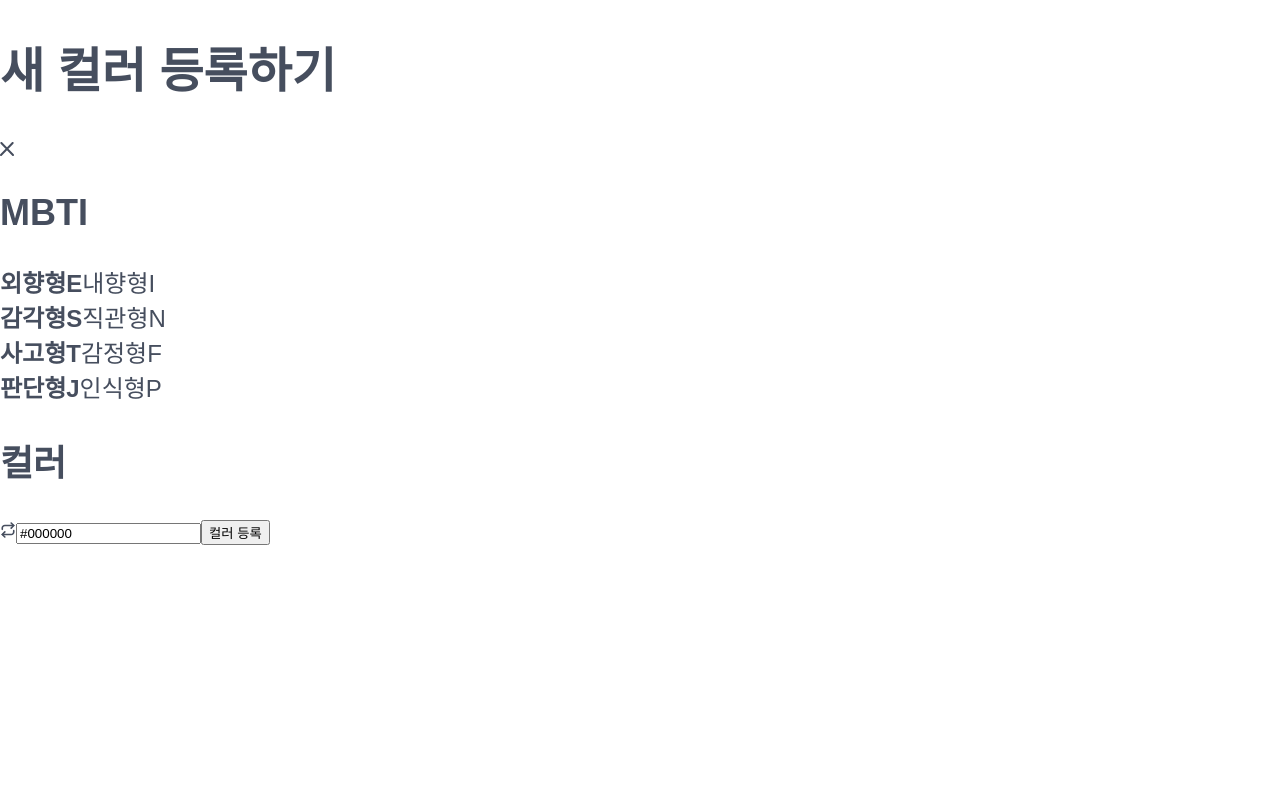
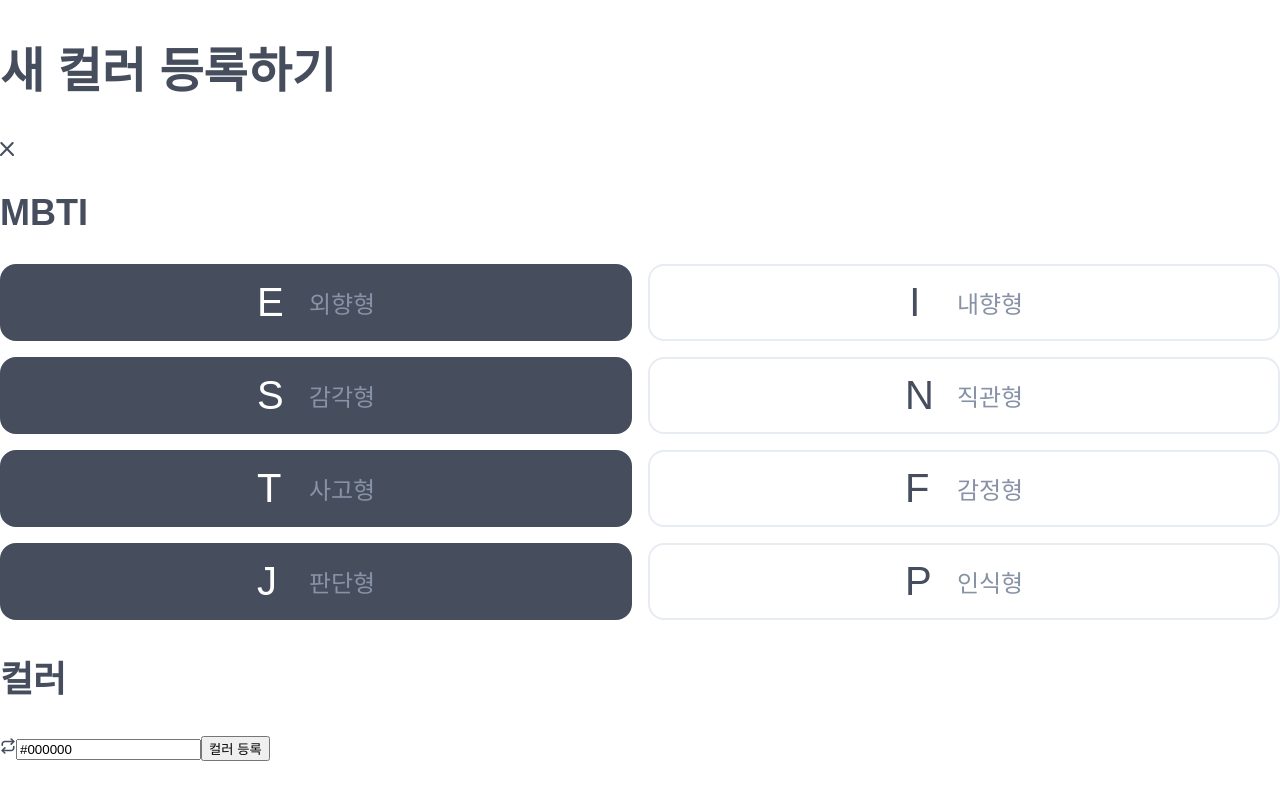
Before and after one commit to bviigp32/MBTI, a React (Create React App) app: page /new in a window 1280 px wide. Built offline with nearby package versions, Linux system fonts and the light colour scheme; a web font is replaced by a local one.

Commit message:
revise MBTISelect.js AND add MBTISelect.module.css

```diff
--- a/src/components/MBTISelect.js
+++ b/src/components/MBTISelect.js
@@ -1,3 +1,5 @@
+import styles from "./MBTISelect.module.css";
+
 const optionGroups = [
   [
     { value: "E", label: "외향형" },
@@ -18,19 +20,19 @@
 ];
 
 function MBTIOption({ selected, label, value, onClick }) {
-  const style = { fontWeight: selected ? "bold" : "normal" };
+  const classNames = `${styles.mbtiOption} ${selected ? styles.selected : ""}`;
 
   return (
-    <span style={style} onClick={onClick}>
+    <div className={classNames} onClick={onClick}>
+      <span className={styles.char}>{value}</span>
       {label}
-      {value}
-    </span>
+    </div>
   );
 }
 
 function MBTIOptionGroup({ options, value, onChange }) {
   return (
-    <div>
+    <div className={styles.mbtiOptionGroup}>
       {options.map((option) => (
         <MBTIOption
           key={option.value}
--- /dev/null
+++ b/src/components/MBTISelect.module.css
@@ -0,0 +1,40 @@
+
+.mbtiOptionGroup {
+  display: flex;
+  gap: 16px;
+  margin: 16px 0;
+}
+
+.mbtiOption {
+  flex-grow: 1;
+  border: 2px solid #e7ebf2;
+  border-radius: 16px;
+  padding: 14px 40px;
+  display: flex;
+  justify-content: center;
+  align-items: center;
+  gap: 32px;
+  color: #8892a6;
+}
+
+.mbtiOption:hover {
+  background: #f5f7fb;
+  border: 2px solid #e7ebf2;
+  cursor: pointer;
+}
+
+.mbtiOption.selected {
+  background: #464e5e;
+  border: 2px solid #464e5e;
+}
+
+.mbtiOption.selected > .char {
+  color: #ffffff;
+}
+
+.char {
+  color: #464e5e;
+  width: 20px;
+  text-align: center;
+  font-size: 40px;
+}
```
